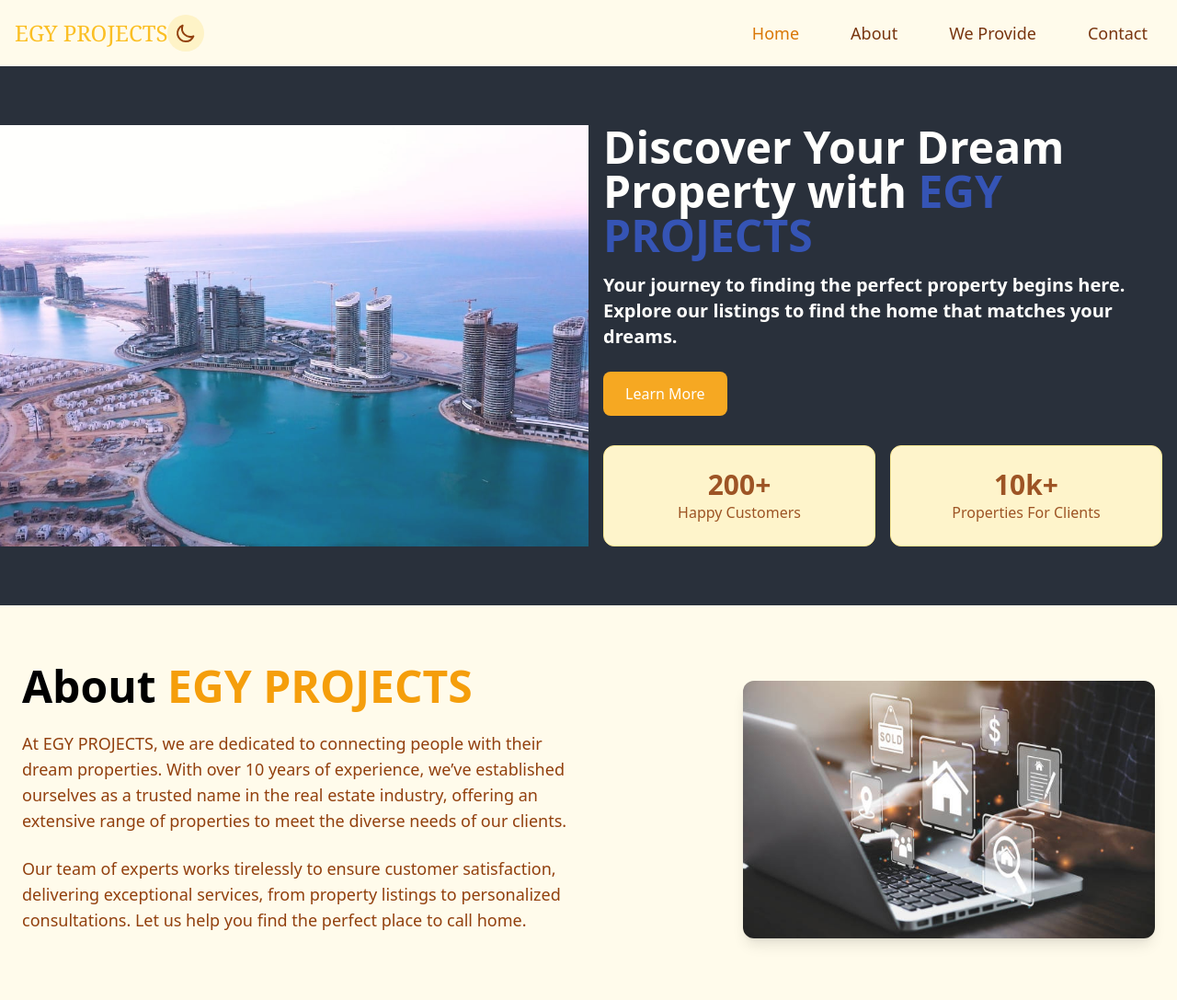
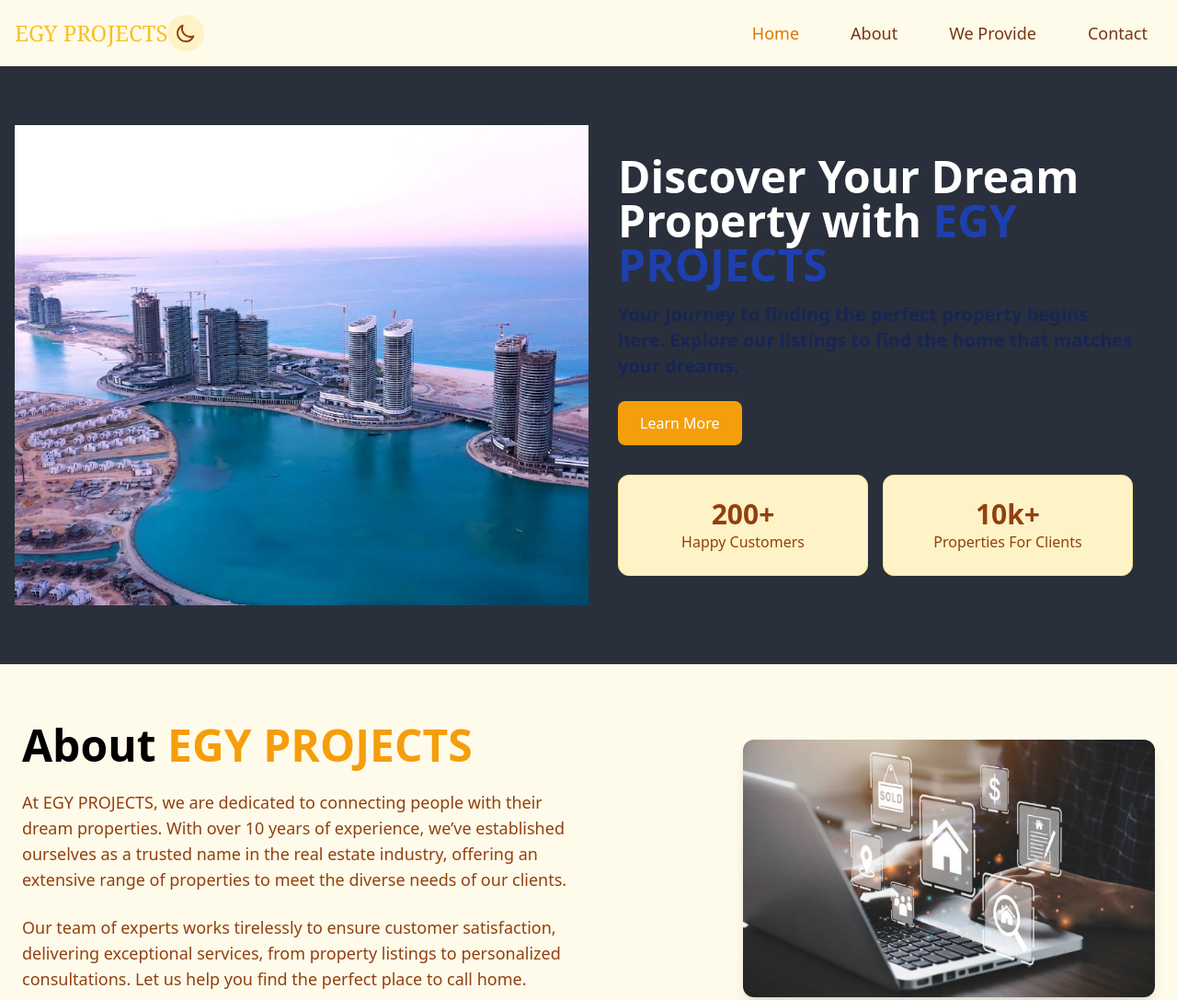
Before and after one commit to OMARMOHAMED672/egyprojects, a plain HTML site: page public/index.html in a window 1280 px wide. Shown: the top 1087 px of the page at 92% size. Drawn offline with nearby package versions, Linux system fonts and the light colour scheme.

Commit message:
Update index.html

```diff
--- a/public/index.html
+++ b/public/index.html
@@ -111,21 +111,22 @@
     <div class="loader"></div>
     <!-- loading page end -->
     <!-- Hero Section -->
-    <section class="relative bg-gray-900 text-white py-16 bg-cover bg-center bg-no-repeat flex flex-col md:flex-row w-full">
+    <section class="relative bg-gray-900 text-white py-16 bg-cover bg-center bg-no-repeat">
+      <div class="absolute inset-0 bg-amber-50 opacity-10"></div>
+      <div class="relative container mx-auto grid grid-cols-1 md:grid-cols-2 items-center px-4">
+
         <!-- Left Image -->
-      <div class="w-1/2 bg-cover bg-center" style="background-image: url('/images/325151568_951693979136704_525658729573704682_n.jpg')"
-      >
-          <div class="absolute inset-0 bg-amber-50 opacity-10"></div>
+        <div class="hidden md:block h-full w-full bg-cover bg-center"
+             style="background-image: url('/images/325151568_951693979136704_525658729573704682_n.jpg');">
         </div>
 
         <!-- Right Content -->
-      <div class="w-1/2 flex items-center justify-center px-4">
-          <div>
+        <div class="p-8">
           <h1 class="text-4xl md:text-5xl font-bold leading-tight mb-4 text-white">
             Discover Your Dream Property with
             <span class="text-blue-800">EGY PROJECTS</span>
           </h1>
-              <p class="text-xl mb-6 text-white font-bold">
+          <p class="text-xl mb-6 text-blue-950 font-bold">
             Your journey to finding the perfect property begins here. Explore
             our listings to find the home that matches your dreams.
           </p>
@@ -146,6 +147,7 @@
             </div>
           </div>
         </div>
+
       </div>
     </section>
 
```
Lines whose indentation alone changed are shown as unchanged.
